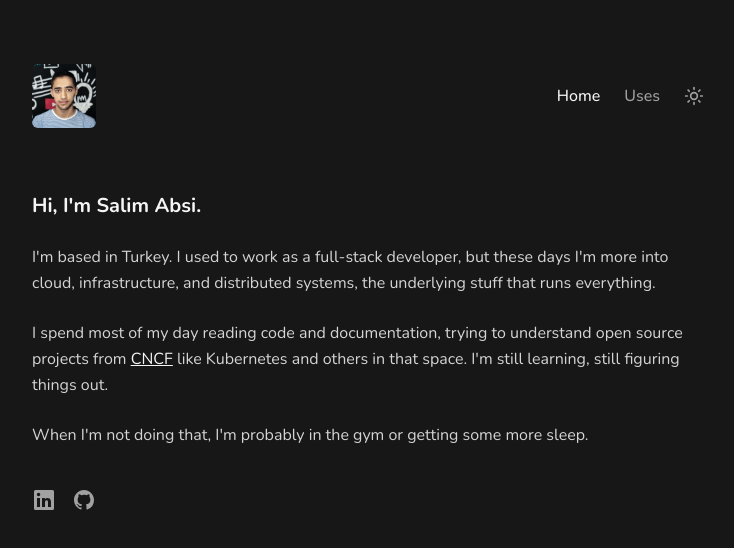
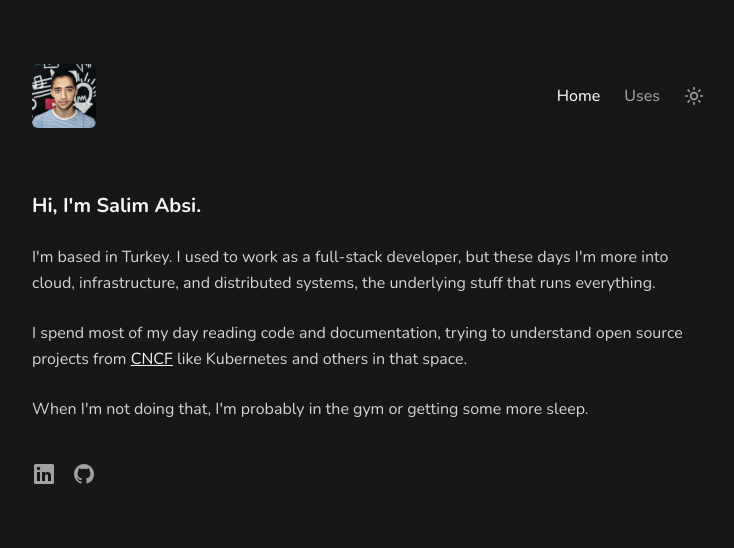
Before and after one commit to salimabsi/salimabsi.me, a Next.js app: page / in a window 1280 px wide. Shown: the top 548 px of the page, without its empty margins (272-1006 px from the left). Built offline with nearby package versions, Linux system fonts and the light colour scheme.

Commit message:
refactor: update content

```diff
--- a/src/app/page.tsx
+++ b/src/app/page.tsx
@@ -20,7 +20,7 @@ export default function Home() {
           >
             CNCF
           </a>{' '}
-          like Kubernetes and others in that space. I'm still learning, still figuring things out.
+          like Kubernetes and others in that space.
         </p>
 
         <p>When I'm not doing that, I'm probably in the gym or getting some more sleep.</p>
```
